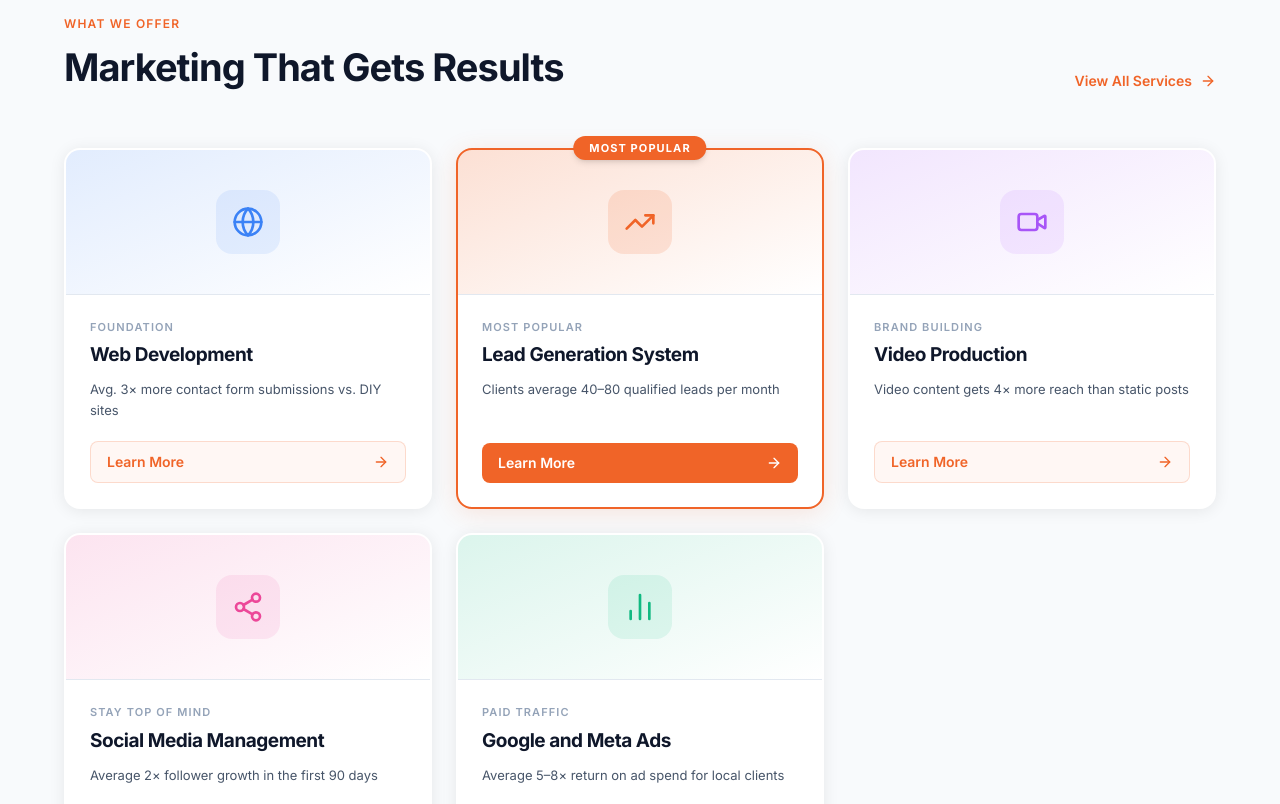
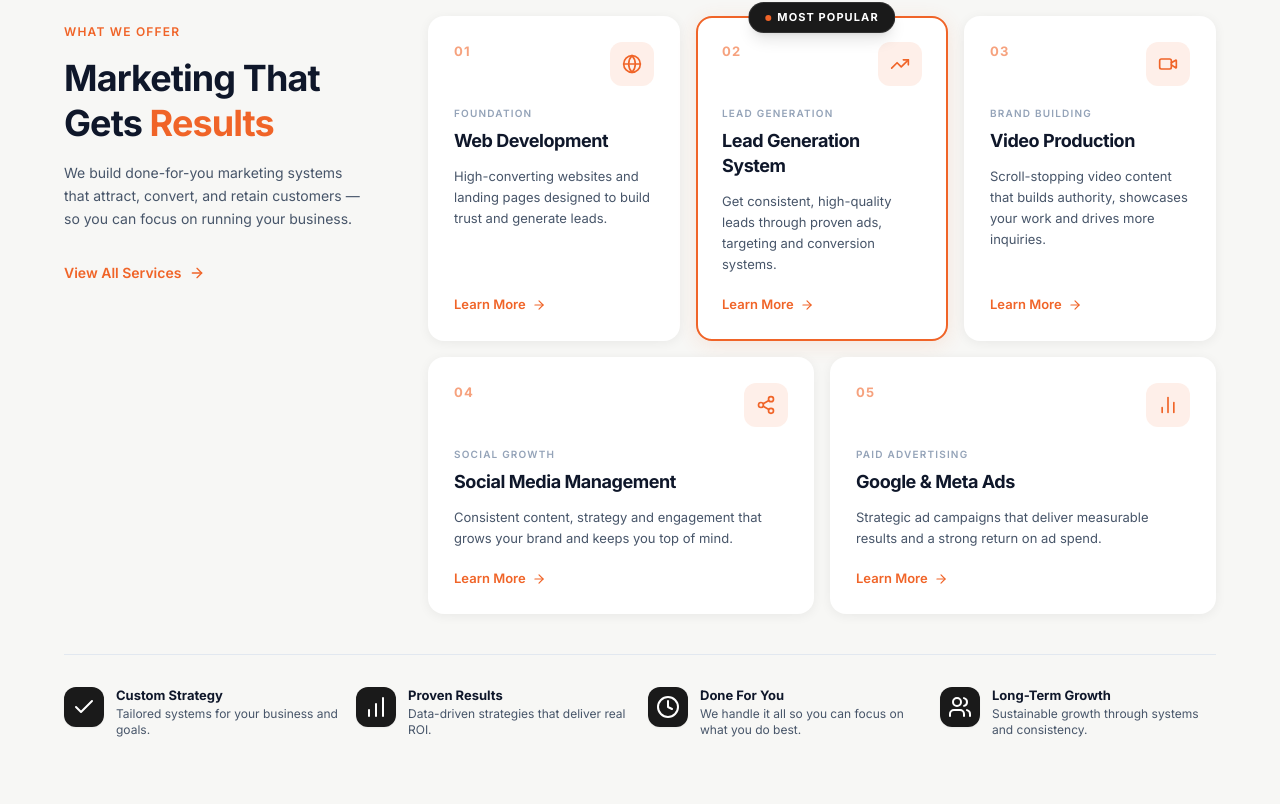
Before and after one commit to asadpuremarketing-wq/Pure-Marketing-Websites-Updated, a Next.js app: page / in a window 1280 px wide. Shown: the part 2236-3040 px from the top of the page. Built offline with nearby package versions, Linux system fonts and the light colour scheme.

Commit message:
Redesign Services section with numbered cards layout

```diff
--- a/app/(pages)/services/page.tsx
+++ b/app/(pages)/services/page.tsx
@@ -24,58 +24,48 @@ const TRUST_STATS = [
 
 const SERVICES_DETAILED = [
   {
+    num: "01",
     icon: Globe,
-    gradient: "from-blue-500/15 to-transparent",
-    iconBg: "bg-blue-500/10",
-    iconColor: "text-blue-500",
+    tag: "FOUNDATION",
     title: "Web Development",
-    tag: "Foundation",
+    desc: "High-converting websites and landing pages designed to build trust and generate leads.",
     popular: false,
-    result: "Avg. 3× more contact form submissions vs. DIY sites",
     href: "/services/web-development",
   },
   {
+    num: "02",
     icon: TrendingUp,
-    gradient: "from-accent-primary/20 to-transparent",
-    iconBg: "bg-accent-primary/15",
-    iconColor: "text-accent-primary",
+    tag: "LEAD GENERATION",
     title: "Lead Generation System",
-    tag: "Most Popular",
+    desc: "Get consistent, high-quality leads through proven ads, targeting and conversion systems.",
     popular: true,
-    result: "Clients average 40–80 qualified leads per month",
     href: "/services/lead-generation",
   },
   {
+    num: "03",
     icon: Video,
-    gradient: "from-purple-500/15 to-transparent",
-    iconBg: "bg-purple-500/10",
-    iconColor: "text-purple-500",
+    tag: "BRAND BUILDING",
     title: "Video Production",
-    tag: "Brand Building",
+    desc: "Scroll-stopping video content that builds authority, showcases your work and drives more inquiries.",
     popular: false,
-    result: "Video content gets 4× more reach than static posts",
     href: "/services/video-production",
   },
   {
+    num: "04",
     icon: Share2,
-    gradient: "from-pink-500/15 to-transparent",
-    iconBg: "bg-pink-500/10",
-    iconColor: "text-pink-500",
+    tag: "SOCIAL GROWTH",
     title: "Social Media Management",
-    tag: "Stay Top of Mind",
+    desc: "Consistent content, strategy and engagement that grows your brand and keeps you top of mind.",
     popular: false,
-    result: "Average 2× follower growth in the first 90 days",
     href: "/services/social-media-management",
   },
   {
+    num: "05",
     icon: BarChart2,
-    gradient: "from-emerald-500/15 to-transparent",
-    iconBg: "bg-emerald-500/10",
-    iconColor: "text-emerald-500",
-    title: "Google and Meta Ads",
-    tag: "Paid Traffic",
+    tag: "PAID ADVERTISING",
+    title: "Google & Meta Ads",
+    desc: "Strategic ad campaigns that deliver measurable results and a strong return on ad spend.",
     popular: false,
-    result: "Average 5–8× return on ad spend for local clients",
     href: "/services/google-meta-ads",
   },
 ];
@@ -278,7 +268,7 @@ export default function ServicesPage() {
       </section>
 
       {/* SERVICES DETAILED — card grid */}
-      <section className="bg-background-secondary py-24">
+      <section className="bg-[#f7f7f5] py-24">
         <div className="max-w-[1200px] mx-auto px-6">
           <div className="flex flex-col items-center text-center mb-14">
             <motion.div variants={fadeUp} initial="hidden" whileInView="visible" viewport={{ once: true }} className="mb-4">
@@ -299,51 +289,71 @@ export default function ServicesPage() {
             initial="hidden"
             whileInView="visible"
             viewport={{ once: true }}
-            className="grid grid-cols-1 md:grid-cols-2 lg:grid-cols-3 gap-6"
           >
-            {SERVICES_DETAILED.map((s, i) => {
+            {/* Row 1: 3 cards */}
+            <div className="grid grid-cols-1 sm:grid-cols-3 gap-4 mb-4">
+              {SERVICES_DETAILED.slice(0, 3).map((s, i) => {
                 const Icon = s.icon;
                 return (
-                <motion.div key={i} variants={fadeUp} custom={i} className="relative">
+                  <motion.div key={s.num} variants={fadeUp} custom={i} className="relative">
                     {s.popular && (
-                    <div className="absolute -top-3 left-1/2 -translate-x-1/2 z-10 bg-accent-primary text-white text-[11px] font-bold uppercase tracking-widest px-4 py-1 rounded-full whitespace-nowrap shadow-md">
+                      <div className="absolute -top-3.5 left-1/2 -translate-x-1/2 z-10 flex items-center gap-1.5 bg-[#1a1a1a] text-white text-[11px] font-bold uppercase tracking-widest px-4 py-1.5 rounded-full whitespace-nowrap shadow-lg border border-white/10">
+                        <span className="w-1.5 h-1.5 rounded-full bg-accent-primary inline-block" />
                         Most Popular
                       </div>
                     )}
                     <Link
                       href={s.href}
-                    className={`group bg-white rounded-2xl overflow-hidden flex flex-col h-full transition-all duration-300 shadow-[0_2px_16px_rgba(0,0,0,0.08)] hover:-translate-y-1 border-2 ${
+                      className={`group flex flex-col h-full bg-white rounded-2xl p-6 border-2 transition-all duration-300 shadow-[0_2px_12px_rgba(0,0,0,0.06)] hover:-translate-y-1 hover:shadow-[0_8px_24px_rgba(0,0,0,0.1)] ${
                         s.popular
-                        ? "border-accent-primary shadow-[0_4px_24px_rgba(240,100,40,0.15)]"
-                        : "border-transparent hover:border-accent-primary/40"
+                          ? "border-accent-primary shadow-[0_4px_20px_rgba(240,100,40,0.12)]"
+                          : "border-transparent hover:border-accent-primary/30"
                       }`}
                     >
-                    {/* Icon area with gradient */}
-                    <div className={`relative h-36 w-full bg-gradient-to-br ${s.gradient} flex items-center justify-center`}>
-                      <div className={`w-16 h-16 rounded-2xl ${s.iconBg} flex items-center justify-center group-hover:scale-110 transition-transform duration-300`}>
-                        <Icon className={`w-8 h-8 ${s.iconColor}`} />
+                      <div className="flex items-start justify-between mb-5">
+                        <span className="text-[13px] font-bold text-accent-primary/60 tracking-widest">{s.num}</span>
+                        <div className="w-11 h-11 rounded-xl bg-accent-primary/10 flex items-center justify-center group-hover:bg-accent-primary/15 transition-colors duration-300">
+                          <Icon className="w-5 h-5 text-accent-primary" />
                         </div>
                       </div>
-
-                    {/* Content */}
-                    <div className="p-6 flex flex-col flex-grow border-t border-border">
-                      <p className="text-[11px] font-semibold uppercase tracking-widest text-text-muted mb-2">{s.tag}</p>
-                      <h3 className="text-[19px] font-bold text-text-primary leading-tight mb-3">{s.title}</h3>
-                      <p className="text-[13px] text-text-secondary leading-relaxed flex-grow mb-5">{s.result}</p>
-
-                      <div className={`flex items-center gap-2 rounded-lg px-4 py-2.5 transition-all duration-300 ${
-                        s.popular
-                          ? "bg-accent-primary text-white group-hover:bg-accent-hover"
-                          : "bg-accent-primary/5 text-accent-primary border border-accent-primary/20 group-hover:bg-accent-primary group-hover:text-white group-hover:border-accent-primary"
-                      }`}>
-                        <span className="text-sm font-semibold flex-1">Learn More</span>
-                        <ArrowRight className="w-4 h-4 group-hover:translate-x-1 transition-transform" />
-                      </div>
+                      <p className="text-[10px] font-semibold uppercase tracking-[0.12em] text-text-muted mb-2">{s.tag}</p>
+                      <h3 className="text-[18px] font-bold text-text-primary leading-snug mb-3">{s.title}</h3>
+                      <p className="text-[13px] text-text-secondary leading-relaxed flex-grow mb-5">{s.desc}</p>
+                      <div className="flex items-center gap-1.5 text-accent-primary font-semibold text-[13px] group-hover:gap-3 transition-all duration-200">
+                        Learn More <ArrowRight className="w-3.5 h-3.5" />
                       </div>
                     </Link>
                   </motion.div>
                 );
               })}
+            </div>
+            {/* Row 2: 2 wider cards */}
+            <div className="grid grid-cols-1 sm:grid-cols-2 gap-4">
+              {SERVICES_DETAILED.slice(3).map((s, i) => {
+                const Icon = s.icon;
+                return (
+                  <motion.div key={s.num} variants={fadeUp} custom={i + 3} className="relative">
+                    <Link
+                      href={s.href}
+                      className="group flex flex-col h-full bg-white rounded-2xl p-6 border-2 border-transparent transition-all duration-300 shadow-[0_2px_12px_rgba(0,0,0,0.06)] hover:-translate-y-1 hover:shadow-[0_8px_24px_rgba(0,0,0,0.1)] hover:border-accent-primary/30"
+                    >
+                      <div className="flex items-start justify-between mb-5">
+                        <span className="text-[13px] font-bold text-accent-primary/60 tracking-widest">{s.num}</span>
+                        <div className="w-11 h-11 rounded-xl bg-accent-primary/10 flex items-center justify-center group-hover:bg-accent-primary/15 transition-colors duration-300">
+                          <Icon className="w-5 h-5 text-accent-primary" />
+                        </div>
+                      </div>
+                      <p className="text-[10px] font-semibold uppercase tracking-[0.12em] text-text-muted mb-2">{s.tag}</p>
+                      <h3 className="text-[18px] font-bold text-text-primary leading-snug mb-3">{s.title}</h3>
+                      <p className="text-[13px] text-text-secondary leading-relaxed flex-grow mb-5">{s.desc}</p>
+                      <div className="flex items-center gap-1.5 text-accent-primary font-semibold text-[13px] group-hover:gap-3 transition-all duration-200">
+                        Learn More <ArrowRight className="w-3.5 h-3.5" />
+                      </div>
+                    </Link>
+                  </motion.div>
+                );
+              })}
+            </div>
           </motion.div>
         </div>
       </section>
--- a/components/sections/Services.tsx
+++ b/components/sections/Services.tsx
@@ -1,166 +1,236 @@
 "use client";
 
 import { motion } from "framer-motion";
-import { Globe, TrendingUp, Video, Share2, BarChart2, ArrowRight } from "lucide-react";
+import {
+  Globe, TrendingUp, Video, Share2, BarChart2,
+  ArrowRight, Check, BarChart, Clock, Users,
+} from "lucide-react";
 import Link from "next/link";
 
 const SERVICES = [
   {
+    num: "01",
     icon: Globe,
-    gradient: "from-blue-500/15 to-transparent",
-    iconBg: "bg-blue-500/10",
-    iconColor: "text-blue-500",
+    tag: "FOUNDATION",
     title: "Web Development",
-    tag: "Foundation",
+    desc: "High-converting websites and landing pages designed to build trust and generate leads.",
     popular: false,
-    result: "Avg. 3× more contact form submissions vs. DIY sites",
     href: "/services/web-development",
   },
   {
+    num: "02",
     icon: TrendingUp,
-    gradient: "from-accent-primary/20 to-transparent",
-    iconBg: "bg-accent-primary/15",
-    iconColor: "text-accent-primary",
+    tag: "LEAD GENERATION",
     title: "Lead Generation System",
-    tag: "Most Popular",
+    desc: "Get consistent, high-quality leads through proven ads, targeting and conversion systems.",
     popular: true,
-    result: "Clients average 40–80 qualified leads per month",
     href: "/services/lead-generation",
   },
   {
+    num: "03",
     icon: Video,
-    gradient: "from-purple-500/15 to-transparent",
-    iconBg: "bg-purple-500/10",
-    iconColor: "text-purple-500",
+    tag: "BRAND BUILDING",
     title: "Video Production",
-    tag: "Brand Building",
+    desc: "Scroll-stopping video content that builds authority, showcases your work and drives more inquiries.",
     popular: false,
-    result: "Video content gets 4× more reach than static posts",
     href: "/services/video-production",
   },
   {
+    num: "04",
     icon: Share2,
-    gradient: "from-pink-500/15 to-transparent",
-    iconBg: "bg-pink-500/10",
-    iconColor: "text-pink-500",
+    tag: "SOCIAL GROWTH",
     title: "Social Media Management",
-    tag: "Stay Top of Mind",
+    desc: "Consistent content, strategy and engagement that grows your brand and keeps you top of mind.",
     popular: false,
-    result: "Average 2× follower growth in the first 90 days",
     href: "/services/social-media-management",
   },
   {
+    num: "05",
     icon: BarChart2,
-    gradient: "from-emerald-500/15 to-transparent",
-    iconBg: "bg-emerald-500/10",
-    iconColor: "text-emerald-500",
-    title: "Google and Meta Ads",
-    tag: "Paid Traffic",
+    tag: "PAID ADVERTISING",
+    title: "Google & Meta Ads",
+    desc: "Strategic ad campaigns that deliver measurable results and a strong return on ad spend.",
     popular: false,
-    result: "Average 5–8× return on ad spend for local clients",
     href: "/services/google-meta-ads",
   },
 ];
 
+const TRUST_ITEMS = [
+  {
+    icon: Check,
+    label: "Custom Strategy",
+    desc: "Tailored systems for your business and goals.",
+  },
+  {
+    icon: BarChart,
+    label: "Proven Results",
+    desc: "Data-driven strategies that deliver real ROI.",
+  },
+  {
+    icon: Clock,
+    label: "Done For You",
+    desc: "We handle it all so you can focus on what you do best.",
+  },
+  {
+    icon: Users,
+    label: "Long-Term Growth",
+    desc: "Sustainable growth through systems and consistency.",
+  },
+];
+
 const fadeUp = {
-  hidden: { opacity: 0, y: 24 },
-  visible: (i = 0) => ({ opacity: 1, y: 0, transition: { duration: 0.5, delay: i * 0.08 } }),
+  hidden: { opacity: 0, y: 20 },
+  visible: (i = 0) => ({
+    opacity: 1,
+    y: 0,
+    transition: { duration: 0.45, delay: i * 0.07 },
+  }),
 };
 
 const stagger = {
   hidden: { opacity: 0 },
-  visible: { opacity: 1, transition: { staggerChildren: 0.08 } },
+  visible: { opacity: 1, transition: { staggerChildren: 0.07 } },
 };
+
+function ServiceCard({ s, i }: { s: (typeof SERVICES)[0]; i: number }) {
+  const Icon = s.icon;
+  return (
+    <motion.div variants={fadeUp} custom={i} className="relative">
+      {s.popular && (
+        <div className="absolute -top-3.5 left-1/2 -translate-x-1/2 z-10 flex items-center gap-1.5 bg-[#1a1a1a] text-white text-[11px] font-bold uppercase tracking-widest px-4 py-1.5 rounded-full whitespace-nowrap shadow-lg border border-white/10">
+          <span className="w-1.5 h-1.5 rounded-full bg-accent-primary inline-block" />
+          Most Popular
+        </div>
+      )}
+      <Link
+        href={s.href}
+        className={`group flex flex-col h-full bg-white rounded-2xl p-6 border-2 transition-all duration-300 shadow-[0_2px_12px_rgba(0,0,0,0.06)] hover:-translate-y-1 hover:shadow-[0_8px_24px_rgba(0,0,0,0.1)] ${
+          s.popular
+            ? "border-accent-primary shadow-[0_4px_20px_rgba(240,100,40,0.12)]"
+            : "border-transparent hover:border-accent-primary/30"
+        }`}
+      >
+        {/* Number + Icon row */}
+        <div className="flex items-start justify-between mb-5">
+          <span className="text-[13px] font-bold text-accent-primary/60 tracking-widest">
+            {s.num}
+          </span>
+          <div className="w-11 h-11 rounded-xl bg-accent-primary/10 flex items-center justify-center group-hover:bg-accent-primary/15 transition-colors duration-300">
+            <Icon className="w-5 h-5 text-accent-primary" />
+          </div>
+        </div>
+
+        {/* Tag */}
+        <p className="text-[10px] font-semibold uppercase tracking-[0.12em] text-text-muted mb-2">
+          {s.tag}
+        </p>
+
+        {/* Title */}
+        <h3 className="text-[18px] font-bold text-text-primary leading-snug mb-3">
+          {s.title}
+        </h3>
+
+        {/* Description */}
+        <p className="text-[13px] text-text-secondary leading-relaxed flex-grow mb-5">
+          {s.desc}
+        </p>
+
+        {/* Learn More */}
+        <div className="flex items-center gap-1.5 text-accent-primary font-semibold text-[13px] group-hover:gap-3 transition-all duration-200">
+          Learn More
+          <ArrowRight className="w-3.5 h-3.5" />
+        </div>
+      </Link>
+    </motion.div>
+  );
+}
 
 export default function Services() {
   return (
-    <section className="bg-background-secondary py-24">
+    <section className="bg-[#f7f7f5] py-24">
       <div className="max-w-[1200px] mx-auto px-6">
 
-        {/* Header */}
-        <div className="flex flex-col md:flex-row md:items-end justify-between gap-6 mb-14">
-          <div>
-            <motion.p
-              initial={{ opacity: 0, y: 16 }}
-              whileInView={{ opacity: 1, y: 0 }}
+        {/* Two-column layout: Left info + Right cards */}
+        <div className="grid grid-cols-1 lg:grid-cols-[300px_1fr] gap-12 xl:gap-16 mb-10">
+
+          {/* Left column */}
+          <motion.div
+            initial={{ opacity: 0, x: -20 }}
+            whileInView={{ opacity: 1, x: 0 }}
             viewport={{ once: true }}
-              transition={{ duration: 0.4 }}
-              className="text-accent-primary text-xs font-semibold uppercase tracking-widest mb-3"
+            transition={{ duration: 0.5 }}
+            className="flex flex-col justify-start pt-2"
           >
+            <p className="text-accent-primary text-xs font-semibold uppercase tracking-widest mb-4">
               What We Offer
-            </motion.p>
-            <motion.h2
-              initial={{ opacity: 0, y: 16 }}
-              whileInView={{ opacity: 1, y: 0 }}
-              viewport={{ once: true }}
-              transition={{ duration: 0.4, delay: 0.1 }}
-              className="text-[28px] md:text-[38px] font-bold text-text-primary tracking-tight leading-tight"
-            >
-              Marketing That Gets Results
-            </motion.h2>
-          </div>
-          <motion.div
-            initial={{ opacity: 0 }}
-            whileInView={{ opacity: 1 }}
-            viewport={{ once: true }}
-            transition={{ duration: 0.4, delay: 0.2 }}
-          >
+            </p>
+            <h2 className="text-[30px] md:text-[36px] font-bold text-text-primary leading-tight mb-4">
+              Marketing That Gets{" "}
+              <span className="text-accent-primary">Results</span>
+            </h2>
+            <p className="text-[14px] text-text-secondary leading-relaxed mb-8">
+              We build done-for-you marketing systems that attract, convert, and retain customers — so you can focus on running your business.
+            </p>
             <Link
               href="/services"
-              className="inline-flex items-center gap-2 text-sm font-semibold text-accent-primary hover:gap-3 transition-all duration-200 whitespace-nowrap"
+              className="inline-flex items-center gap-2 text-sm font-semibold text-accent-primary hover:gap-3 transition-all duration-200"
             >
               View All Services
               <ArrowRight className="w-4 h-4" />
             </Link>
           </motion.div>
-        </div>
 
-        {/* Cards */}
+          {/* Right cards grid — 3 on top, 2 on bottom */}
           <motion.div
             variants={stagger}
             initial="hidden"
             whileInView="visible"
             viewport={{ once: true }}
-          className="grid grid-cols-1 md:grid-cols-2 lg:grid-cols-3 gap-6"
           >
-          {SERVICES.map((s, i) => {
-            const Icon = s.icon;
-            return (
-              <motion.div key={i} variants={fadeUp} custom={i} className="relative">
-                {s.popular && (
-                  <div className="absolute -top-3 left-1/2 -translate-x-1/2 z-10 bg-accent-primary text-white text-[11px] font-bold uppercase tracking-widest px-4 py-1 rounded-full whitespace-nowrap shadow-md">
-                    Most Popular
+            {/* Row 1: 3 cards */}
+            <div className="grid grid-cols-1 sm:grid-cols-3 gap-4 mb-4">
+              {SERVICES.slice(0, 3).map((s, i) => (
+                <ServiceCard key={s.num} s={s} i={i} />
+              ))}
             </div>
-                )}
-                <Link
-                  href={s.href}
-                  className={`group bg-white rounded-2xl overflow-hidden flex flex-col h-full transition-all duration-300 shadow-[0_2px_16px_rgba(0,0,0,0.08)] hover:-translate-y-1 border-2 ${
-                    s.popular
-                      ? "border-accent-primary shadow-[0_4px_24px_rgba(240,100,40,0.15)]"
-                      : "border-transparent hover:border-accent-primary/40"
-                  }`}
-                >
-                  <div className={`relative h-36 w-full bg-gradient-to-br ${s.gradient} flex items-center justify-center`}>
-                    <div className={`w-16 h-16 rounded-2xl ${s.iconBg} flex items-center justify-center group-hover:scale-110 transition-transform duration-300`}>
-                      <Icon className={`w-8 h-8 ${s.iconColor}`} />
+            {/* Row 2: 2 wider cards */}
+            <div className="grid grid-cols-1 sm:grid-cols-2 gap-4">
+              {SERVICES.slice(3).map((s, i) => (
+                <ServiceCard key={s.num} s={s} i={i + 3} />
+              ))}
             </div>
+          </motion.div>
+
         </div>
 
-                  <div className="p-6 flex flex-col flex-grow border-t border-border">
-                    <p className="text-[11px] font-semibold uppercase tracking-widest text-text-muted mb-2">{s.tag}</p>
-                    <h3 className="text-[19px] font-bold text-text-primary leading-tight mb-3">{s.title}</h3>
-                    <p className="text-[13px] text-text-secondary leading-relaxed flex-grow mb-5">{s.result}</p>
-
-                    <div className={`flex items-center gap-2 rounded-lg px-4 py-2.5 transition-all duration-300 ${
-                      s.popular
-                        ? "bg-accent-primary text-white group-hover:bg-accent-hover"
-                        : "bg-accent-primary/5 text-accent-primary border border-accent-primary/20 group-hover:bg-accent-primary group-hover:text-white group-hover:border-accent-primary"
-                    }`}>
-                      <span className="text-sm font-semibold flex-1">Learn More</span>
-                      <ArrowRight className="w-4 h-4 group-hover:translate-x-1 transition-transform" />
+        {/* Trust bar */}
+        <motion.div
+          variants={stagger}
+          initial="hidden"
+          whileInView="visible"
+          viewport={{ once: true }}
+          className="grid grid-cols-2 md:grid-cols-4 gap-4 mt-8 border-t border-border pt-8"
+        >
+          {TRUST_ITEMS.map((item, i) => {
+            const Icon = item.icon;
+            return (
+              <motion.div
+                key={i}
+                variants={fadeUp}
+                custom={i}
+                className="flex items-start gap-3"
+              >
+                <div className="w-10 h-10 rounded-xl bg-[#1a1a1a] flex items-center justify-center flex-shrink-0 shadow-sm">
+                  <Icon className="w-4.5 h-4.5 text-white" strokeWidth={2} />
                 </div>
+                <div>
+                  <p className="font-bold text-[13px] text-text-primary leading-tight mb-0.5">
+                    {item.label}
+                  </p>
+                  <p className="text-[12px] text-text-secondary leading-snug">
+                    {item.desc}
+                  </p>
                 </div>
-                </Link>
               </motion.div>
             );
           })}
```
Lines whose indentation alone changed are shown as unchanged.
